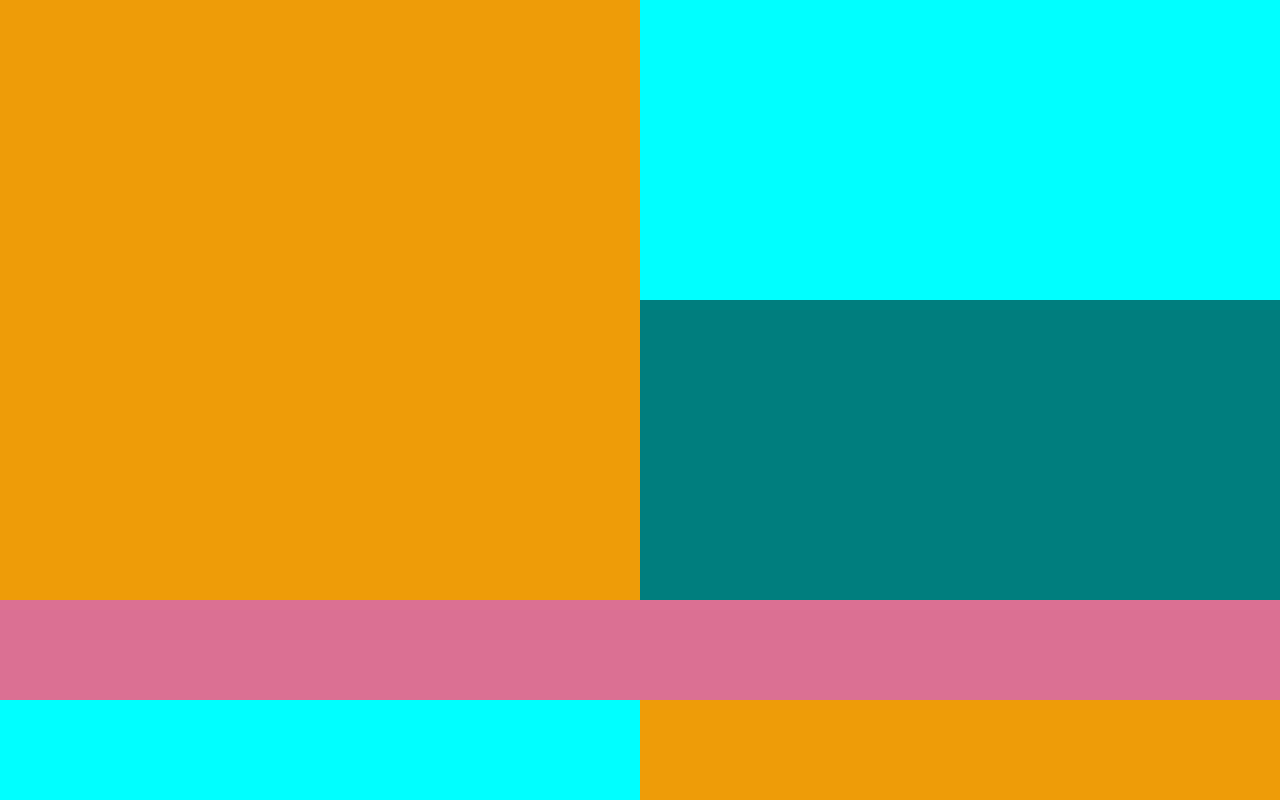
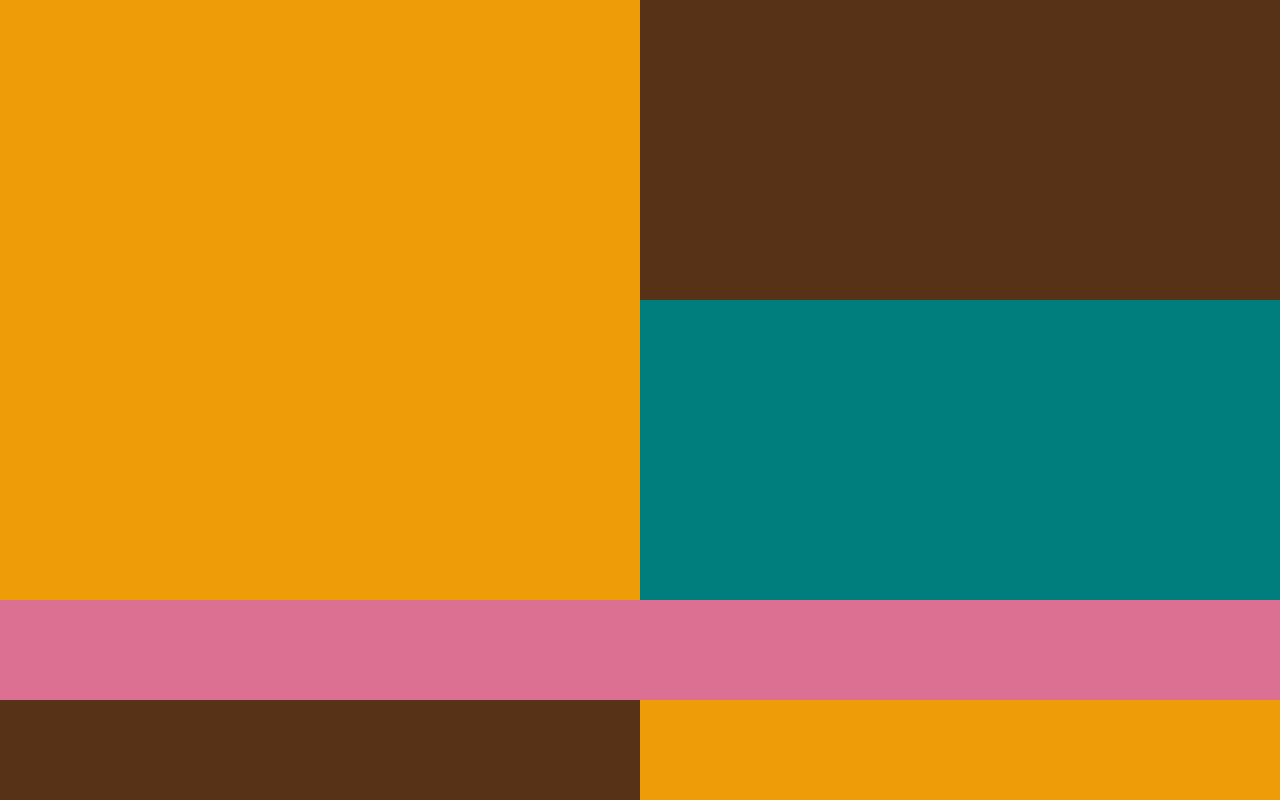
Before and after one commit to elainexe/cit312_feb2, a plain HTML site: page index.html in a window 1280 px wide. Shown: the top 800 px of the page. Drawn offline with Linux system fonts and the light colour scheme.

Commit message:
changed some colors

```diff
--- a/less/main.less
+++ b/less/main.less
@@ -13,7 +13,7 @@ h1,h2,h3,h4,h5,h6,p{
   .container{
     width:100%;
     min-height: 500px;
-    background-color: red;
+    background-color: #f61e37;
     .flexColumn();
 
     @media screen and (min-width: 600px){
@@ -39,7 +39,7 @@ min-height: 300px;
     .quarter{
 min-height: 150px;
       width: 100%;
-      background-color: aqua;
+      background-color: #573216;
       &:nth-child(odd){
         background-color: #007e7e;
       }
```
Also changed, not shown: less/style.css, 1 other file.
